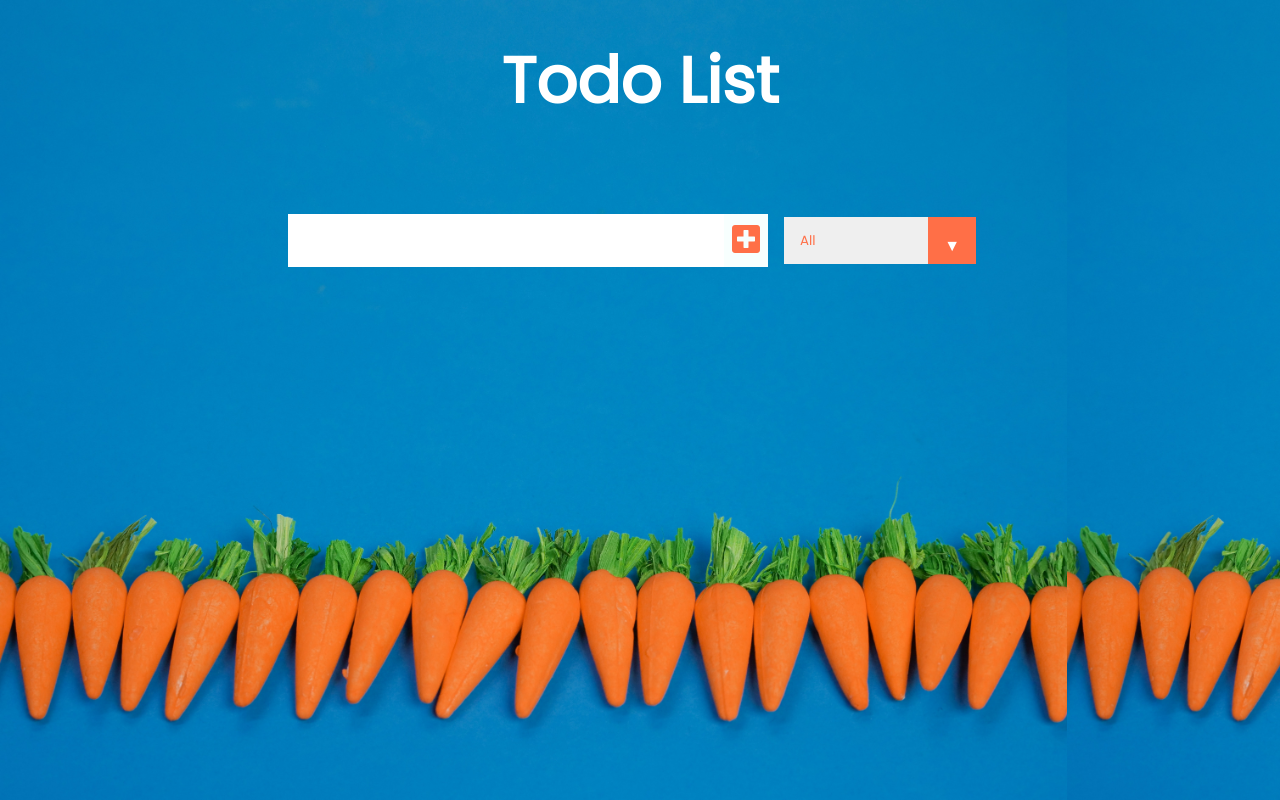
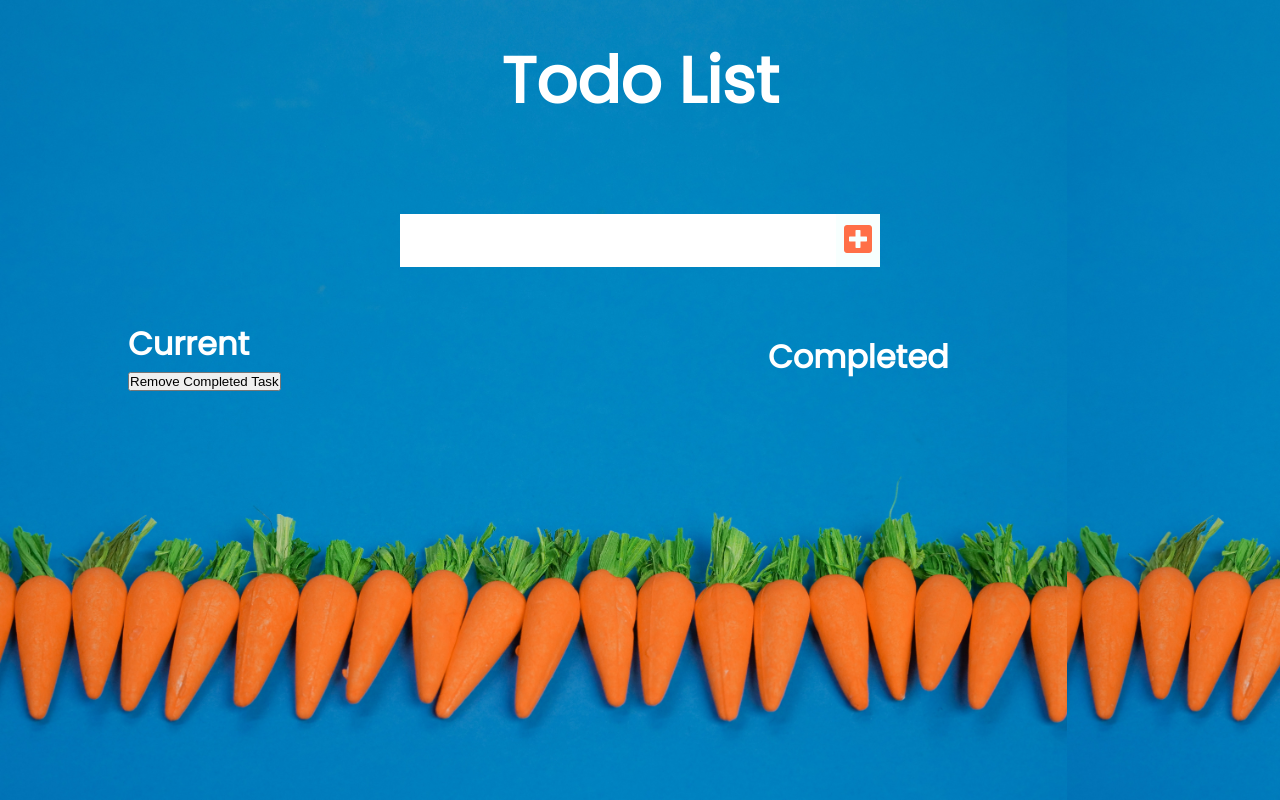
Before and after one commit to nik-iitj/Todo-App, a React (Create React App) app: page / in a window 1280 px wide. Built offline with nearby package versions, Linux system fonts and the light colour scheme.

Commit message:
Seperate Completed List Done

```diff
--- a/src/App.css
+++ b/src/App.css
@@ -38,15 +38,48 @@ form button:hover {
   background: #ff6f47;
   color: white;
 }
+
+.List-view{
+
+
+display: flex;
+justify-content: space-around;
+align-items: center;
+
+}
+
+.List1{
+
+  width: 30%;
+
+}
+
+.List2{
+
+  width: 30%;
+
+}
+
 .todo-container {
   display: flex;
+  width: 100%;
+  align-items: center;
   justify-content: center;
+
+}
+.todo-container-complete {
+
+  display: flex;
+  width: 100%;
   align-items: center;
+  justify-content: center;
+
 }
 
 .todo-list {
   min-width: 30%;
   list-style: none;
+  width: 100%;
 }
 
 .todo {
--- a/src/App.js
+++ b/src/App.js
@@ -2,6 +2,7 @@ import React, {useState, useEffect} from 'react';
 import './App.css';
 import Form from "./components/Form";
 import List from "./components/List";
+import Completed_List from './components/Completed_List';
 
 function App() {
 
@@ -10,7 +11,7 @@ function App() {
   const [todo,setTodo] = useState([]);
   const [status,setStatus] = useState('all');
   const [filteredTodo,setFileredTodo] = useState([]);
-
+  const [completedList,setCompletedList] = useState([]);
 
 
   useEffect(()=>{
@@ -44,11 +45,29 @@ function App() {
 
   }
 
+  const removeHandler = ()=>{
+
+
+    todo.forEach(function(element){
+
+      if(element.completed===true){
+        completedList.push(element);
+      }
+
+    })
+
+
+
+    setTodo(todo.filter(ele=>ele.completed===false))
+
+
+  };
+
   const saveLocalStorage = ()=>{
 
 
     localStorage.setItem("todos",JSON.stringify(todo));
-
+    localStorage.setItem("completed",JSON.stringify(completedList));
 
   }
 
@@ -57,10 +76,12 @@ function App() {
     if(localStorage.getItem("todos")===null){
 
       localStorage.setItem("todos",JSON.stringify([]));
+      localStorage.setItem("completed",JSON.stringify([]));
     } else {
 
       let data = JSON.parse(localStorage.getItem("todos"));
-      console.log(data);
+      let completed = JSON.parse(localStorage.getItem("completed"));
+      setCompletedList(completed);
       setTodo(data);
     }
 
@@ -72,7 +93,20 @@ function App() {
         <h1>Todo List</h1>
       </header>
       <Form todo={todo} setTodo={setTodo} setInput={setInput} input={input} setStatus={setStatus} />
-      <List todo = {todo} setTodo={setTodo} filteredTodo={filteredTodo}/>
+      <div className='List-view'>
+        <div className='List1'>
+          <h1>Current</h1>
+          <List todo = {todo} setTodo={setTodo} filteredTodo={filteredTodo}/>
+          <button onClick={removeHandler}>Remove Completed Task </button>
+        </div>
+        <div className='List2'>
+          <h1>Completed</h1>
+          <Completed_List completedList={completedList} setCompletedList = {setCompletedList}/>
+        </div>
+
+
+      </div>
+
 
     </div>
   );
--- /dev/null
+++ b/src/components/Completed_List.js
@@ -0,0 +1,25 @@
+import React from "react";
+import Completed_Todo from "./Completed_Todo";
+
+
+
+const Completed_List = ({completedList,setCompletedList}) =>{
+
+
+    return (
+
+        <div className="todo-container-complete">
+        <ul className="todo-list">
+        {completedList.map(element => (
+                <Completed_Todo element={element} text = {element.text} setCompletedList={setCompletedList} completedList={completedList}/>
+            ))}
+        </ul>
+      </div>
+
+    )
+
+
+
+};
+
+export default Completed_List;
--- /dev/null
+++ b/src/components/Completed_Todo.js
@@ -0,0 +1,26 @@
+import React from "react";
+
+
+const Completed_Todo = ({element,text,setCompletedList, completedList}) =>{
+
+    const deleteHandler = () =>{
+
+        setCompletedList(completedList.filter(el=> el.id !==element.id))
+
+    };
+
+    return (
+
+        <div className="todo">
+            <li  className="todo-item" >
+                {text}
+            </li>
+            <button onClick={deleteHandler}  className="trash-btn"><i className="fas fa-trash"></i></button>
+        </div>
+    )
+
+
+}
+
+
+export default Completed_Todo;
--- a/src/components/Form.js
+++ b/src/components/Form.js
@@ -27,9 +27,9 @@ const Form = ({setInput, todo, setTodo,input, setStatus}) =>{
         if (data.length<5)
         {
 
-            // Changing content and color of content
             error.textContent = "Please enter a the task name \nwith more than 4 characters"
             error.style.color = "red"
+
         } else {
             error.textContent = ""
             setTodo([
@@ -44,26 +44,7 @@ const Form = ({setInput, todo, setTodo,input, setStatus}) =>{
 
     };
 
-    const statusHandler = (e)=>{
-      setStatus(e.target.value);
 
-    };
-
-    const CheckError = ()=>{
-
-      if(input.length<=5){
-
-        return (
-          <h1>ddsss</h1>
-        );
-
-      } else {
-        return (
-          <h1>correct</h1>
-        )
-      }
-
-    }
 
 
 
@@ -74,15 +55,6 @@ const Form = ({setInput, todo, setTodo,input, setStatus}) =>{
         <button onClick={submitHandler} className="todo-button" type="submit">
           <i className="fas fa-plus-square"></i>
         </button>
-        <div className="select">
-          <select onChange={statusHandler} name="todos" className="filter-todo">
-            <option value="all">All</option>
-            <option value="completed">Completed</option>
-            <option value="uncompleted">Uncompleted</option>
-          </select>
-        </div>
-
-
         <span id="error"></span>
       </form>
 
--- a/src/components/Todo.js
+++ b/src/components/Todo.js
@@ -17,6 +17,7 @@ const Todo = ({text,todo,setTodo,element})=>{
                     ...ele,completed: !ele.completed
                 };
             }
+
 
             return ele;
 
```
